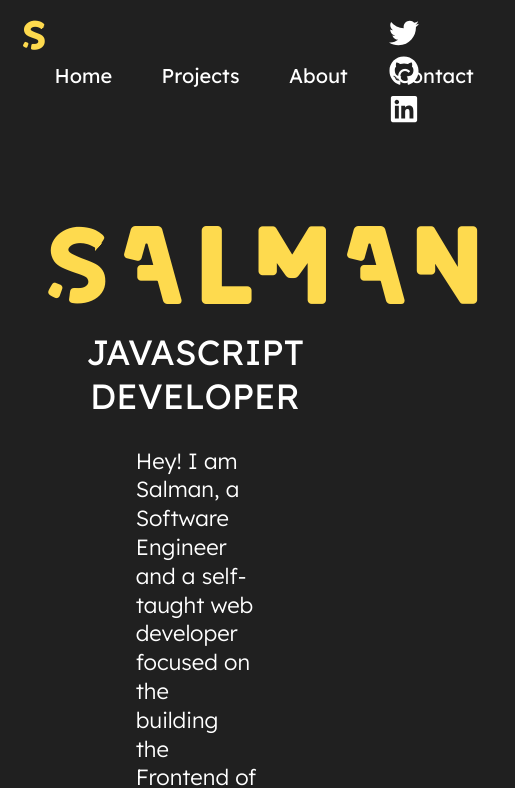
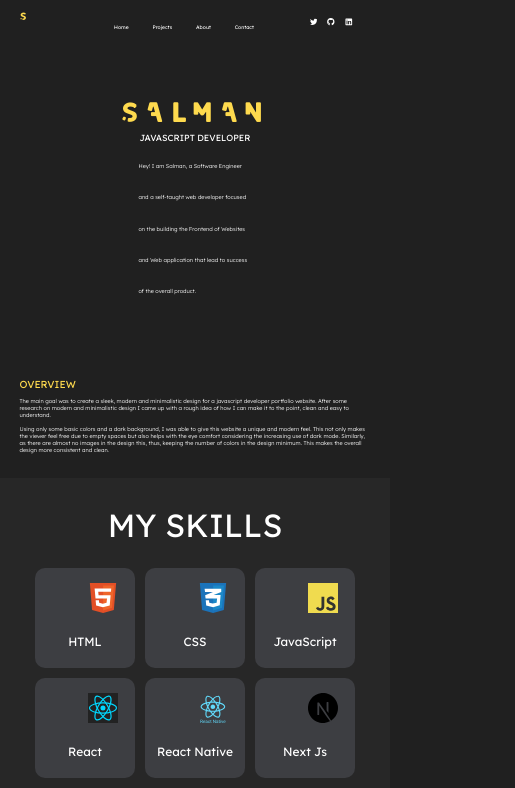
Before and after one commit to SalmanShahid888/portfolio-website, a React (Create React App) app: page / in a window 390 px wide. Shown: the top 788 px of the page, 515 px wide, since content can reach past the window. Built offline with nearby package versions, Linux system fonts and the light colour scheme; grey boxes are pictures that could not be loaded.

Commit message:
Made the Website a little bit responsive

```diff
--- a/src/About.module.css
+++ b/src/About.module.css
@@ -24,7 +24,7 @@
     align-self: left;
     padding: 8px;
     color: white;
-    font-size: 30px;
+    font-size: 2vw;
     align-self: center;
     margin: 2%;
     }
@@ -51,7 +51,7 @@ padding-top: 5%;
 .profile__name {
     color: white;
     font-weight: 400;
-    font-size: 24px;
+    font-size: 1.5625vw;
     text-transform: uppercase;
     text-align: center;
     margin-top: 30px;
@@ -63,7 +63,13 @@ padding-top: 5%;
 
 .about__text {
     color: white;
-    font-size: 20px;
+    font-size: 1.3020833333333333vw;
     font-weight: 300;
     padding-left: 12%;
 }
+
+@media screen and (max-width: 950px) {
+    .about__section {
+        padding: 0% 10% 05% 0%;
+    }
+}
--- a/src/App.css
+++ b/src/App.css
@@ -1,5 +1,6 @@
 body {
   background-color: #202020;
+  overflow-x: hidden;
 }
 
 @font-face {
@@ -15,3 +16,7 @@ input, button, textarea, select {
 html {
   scroll-behavior: smooth;
 }
+
+.App {
+  overflow-x: hidden;
+}
--- a/src/Contact.module.css
+++ b/src/Contact.module.css
@@ -29,3 +29,9 @@
     max-width:50%;
     word-wrap:break-word;
 }
+
+@media screen and (max-width: 570px) {
+    .contact__text {
+        font-size: 2vw;
+    }
+}
--- a/src/ContactFrom.module.css
+++ b/src/ContactFrom.module.css
@@ -62,7 +62,3 @@ input[name="message"] {
     color: white;
 
 }
-
-input[type="submit"] :focus-within{
-    border-color: aquamarine;
-}
--- a/src/Header.module.css
+++ b/src/Header.module.css
@@ -6,15 +6,16 @@
     padding-right: 5%;
     display: flex;
     flex-direction: row;
-    justify-content: space-between;
+    justify-content: space-evenly;
     justify-items: center;
 }
 
 .logo__text {
 font-family: Leixo;
 color: #FEDA4E;
-font-size: 40px;
+font-size: 2.6041666666666665vw;
 font-weight: bold;
+flex-grow: 2;
 }
 
 .logo__text span :hover{
@@ -24,7 +25,8 @@ font-weight: bold;
 .main__menu {
 
 align-self: center;
-
+flex-grow: 3;
+margin-left: 15vw;
 }
 
 .main__menu ul{
@@ -43,8 +45,8 @@ list-style-type: none;
     display: inline;
     padding: 8px;
     text-decoration: none;
-    font-size: 20px;
-    margin-right: 10%;
+    font-size: 1.3020833333333333vw;
+    margin-right: 2vw;
 }
 
 .main__menu li :hover{
@@ -61,7 +63,8 @@ list-style-type: none;
 align-self: center;
 padding: 8px;
 color: white;
-font-size: 30px;
+font-size: 1.953125vw;
+flex-grow: 0;
 }
 .social__links span {
 padding-right: 10px;
@@ -70,3 +73,18 @@ padding-right: 10px;
 .social__links span :hover {
     color: #FEDA4E;
 }
+
+/* @media screen and (max-width: 900px) {
+    .header__container {
+        justify-content: space-around;
+        padding: 0px;
+        margin: 0px;
+    }
+    .social__links {
+        display: none;
+    }
+    .main__menu li> a{
+        padding: clamp(0.5vw,1vw,0.5vw);
+        margin: clamp(0.5vw,1vw,0.5vw);
+    }
+} */
--- a/src/Introduction.module.css
+++ b/src/Introduction.module.css
@@ -1,12 +1,12 @@
 .intro__container{
-    padding: 15% 10% 15% 10%;
+    padding: 15% 0% 15% 0%;
     text-align: center;
 }
 
 .intro__name {
     font-family: "Leixo";
     color: #FEDA4E;
-    font-size: 105px;
+    font-size: 6.8359375vw;
     text-transform: uppercase;
     padding: 0px;
     margin: 0px;
@@ -18,7 +18,7 @@
     color: white;
     text-transform: uppercase;
     font-weight: 400;
-    font-size: 35px;
+    font-size: 2.2786458333333335vw;
     padding: 0px;
     margin-top: 5px;
 }
@@ -26,10 +26,9 @@
 .intro__text{
     font-weight: 300;
     color: white;
-    font-size: 22px;
-    line-height: 1.8rem;
-    padding: 0px 30% 0px 30%;
-    margin-left: 1%;
+    font-size: 1.4322916666666667vw;
+    line-height: 3.713527851458886vh;
+    padding: 0px 35vw 0px 35.5vw;
     text-align: left;
 
 }
@@ -43,12 +42,12 @@ text-align: left;
 color: #FEDA4E;
 text-transform: uppercase;
 font-weight: 400;
-font-size: 40px;
+font-size: 2.6041666666666665vw;
 }
 
 .overview__text{
 font-weight: 300;
 text-align: left;
 color: white;
-font-size: 22px;
+font-size: 1.4322916666666667vw;
 }
--- a/src/Skills.module.css
+++ b/src/Skills.module.css
@@ -27,6 +27,7 @@
     margin: 10px;
     align-items: center;
     border-radius: 10px;
+    justify-items: center;
 }
 
 .skills__container:hover{
@@ -46,3 +47,51 @@
     text-align: center;
     padding-top: 5%;
 }
+
+@media screen and (max-width: 1010px){
+    .skills__container {
+        height: 200px;
+        width: 200px;
+    }
+    .logo__img {
+        margin: 0px;
+        padding: 35px 30px 0px 65px
+    }
+}
+
+@media screen and (max-width: 830px){
+    .skills__container {
+        height: 150px;
+        width: 150px;
+    }
+    .logo__img {
+        height: 40px;
+        width: 40px;
+        margin: 0px;
+        padding: 35px 30px 0px 55px
+    }
+    .logo__name {
+        font-size: 16px;
+    }
+}
+
+@media screen and (max-width: 640px) {
+    .skills__section {
+        padding: 10px;
+    }
+    .skills__container {
+        height: 100px;
+        width: 100px;
+        margin: 05px;
+        padding: 0px;
+    }
+    .logo__img {
+        height: 30px;
+        width: 30px;
+        margin: 0px;
+        padding: 15px 0px 0px 35px
+    }
+    .logo__name {
+        font-size: 12px;
+    }
+}
--- a/src/index.css
+++ b/src/index.css
@@ -6,9 +6,16 @@ body {
   font-family: 'Lexend Deca';
   -webkit-font-smoothing: antialiased;
   -moz-osx-font-smoothing: grayscale;
+  overflow-x: hidden;
 }
 
 h1 {
   margin: 0px;
   padding: 0px;
 }
+
+@media screen and (max-width: 900px){
+  body {
+    overflow-x: hidden;
+  }
+}
```
